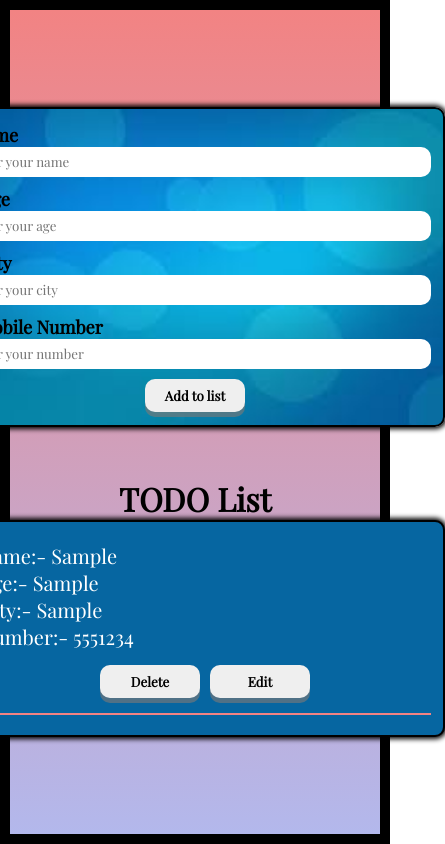
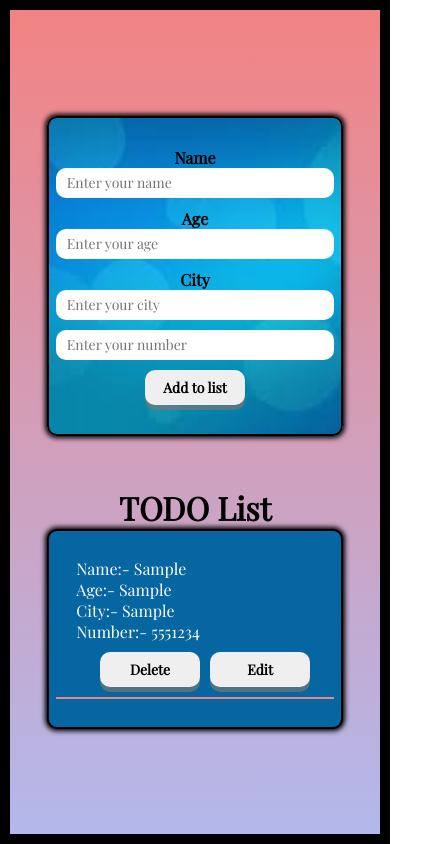
Before and after one commit to kumarAnunay/todo-list, a plain HTML site: page index.html in a window 390 px wide. Both pictures are taken after typing "Sample", "Sample", "Sample", "5551234" into the empty fields and a click on the button "Add to list". Shown: the whole page, 445 px wide, since content can reach past the window. Drawn offline with nearby package versions, Linux system fonts and the light colour scheme.

Commit message:
Responsive added

```diff
--- a/style.css
+++ b/style.css
@@ -14,7 +14,7 @@
   align-items: center;
   min-height: 100vh;
   background: linear-gradient(#f28383, #b3b8ec);
-    border: 10px solid black;
+  border: 10px solid black;
 }
 
 #input-container {
@@ -36,15 +36,6 @@
   font-weight: 700;
 }
 
-span {
-  position: relative;
-  right: 200px;
-}
-
-.label4 {
-  margin-left: 90px;
-}
-
 input {
   margin-bottom: 10px;
   height: 30px;
@@ -64,15 +55,12 @@ button {
 }
 
 button:active {
-  /* Push the button down */
   transform: translate(0, 3px);
-
-  /* Reduce the box shadow */
   box-shadow: 0 3px rgba(255, 255, 255, 0.65);
 }
 
-.list{
-    display: none !important;
+.list {
+  display: none !important;
 }
 
 #content {
@@ -108,3 +96,59 @@ button:active {
 .editBtn {
   margin: 15px 5px;
 }
+
+@media screen and (max-width: 768px) {
+
+  #input-container {
+    width: 90%;
+    font-size: 16px;
+  }
+
+  #content {
+    min-width: 90%;
+    font-size: 16px;
+  }
+
+  .userContainer {
+    margin: 10px 0;
+  }
+
+  .deleteBtn,
+  .editBtn {
+    margin: 10px 5px;
+  }
+
+  button {
+    font-size: 14px;
+  }
+}
+
+@media screen and (max-width: 500px) {
+
+  #input-container {
+    width: 80%;
+  }
+
+  #content {
+    min-width: 80%;
+  }
+
+  .userContainer {
+    font-size: 18px;
+  }
+}
+
+@media screen and (max-width: 480px) {
+
+  input {
+    font-size: 14px;
+  }
+
+  .userContainer {
+    font-size: 16px;
+  }
+
+  .label4 {
+    display: none;
+  }
+}
```
